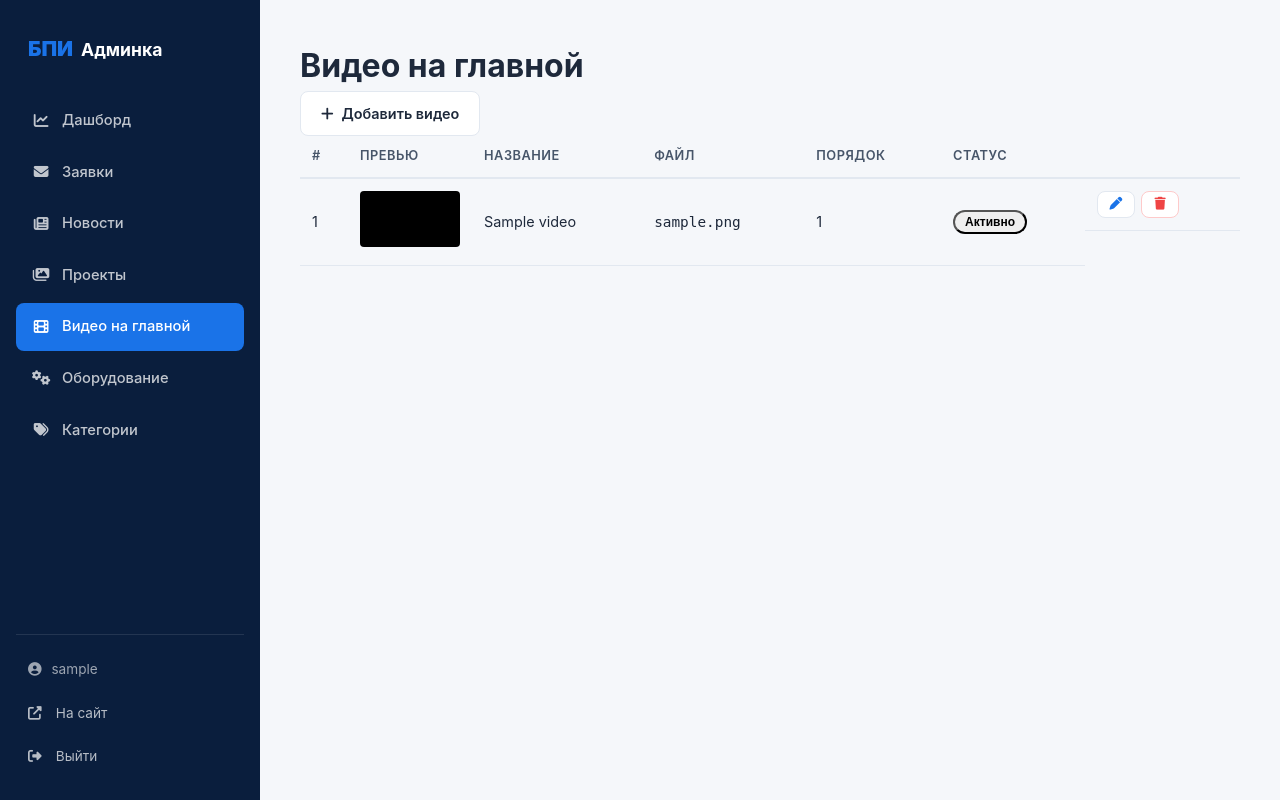
After one commit to alexinfo277-rgb/site_belproming, a Flask app: page /admin/hero-videos in a window 1280 px wide. The commit adds this page. Run offline with Flask 3, Linux system fonts and the light colour scheme; a user stored in the database is signed in; tables that the repository leaves empty hold one stand-in row (values such as "Sample post"); some libraries are stand-ins or nearby versions; grey boxes are pictures that could not be loaded.

Commit message:
Updated the admin panel: 1) Uploading videos to the site 2) Corrected color footer

```diff
--- a/app/blueprints/admin.py
+++ b/app/blueprints/admin.py
@@ -11,7 +11,7 @@ from wtforms import StringField, PasswordField, BooleanField
 from wtforms.validators import DataRequired
 
 from app.extensions import db, limiter
-from app.models import User, Request, News, Project, Equipment, EquipmentCategory
+from app.models import User, Request, News, Project, Equipment, EquipmentCategory, HeroVideo
 
 from app.utils.uploads import save_upload, delete_upload
 
@@ -604,3 +604,97 @@ def equipment_category_toggle(cat_id):
     state = 'видна на сайте' if item.is_published else 'скрыта с фильтров'
     flash(f'Категория «{item.name_ru}» — {state}', 'success')
     return redirect(url_for('admin.equipment_categories_list'))
+
+# ─── Список видео ───
+@admin_bp.route('/hero-videos')
+@login_required
+def hero_videos_list():
+    videos = HeroVideo.query.order_by(HeroVideo.sort_order, HeroVideo.id).all()
+    return render_template('admin/hero_videos.html', videos=videos)
+
+
+# ─── Загрузка нового видео ───
+@admin_bp.route('/hero-videos/new', methods=['GET', 'POST'])
+@login_required
+def hero_video_new():
+    if request.method == 'POST':
+        title = request.form.get('title', '').strip()
+        sort_order = request.form.get('sort_order', 0, type=int)
+        is_active = bool(request.form.get('is_active'))
+
+        file = request.files.get('video')
+        if not file or not file.filename:
+            flash('Выберите видеофайл', 'error')
+            return redirect(request.url)
+
+        # Разрешаем только видео
+        allowed = {'mp4', 'webm', 'mov'}
+        ext = file.filename.rsplit('.', 1)[-1].lower()
+        if ext not in allowed:
+            flash('Допустимы только mp4, webm, mov', 'error')
+            return redirect(request.url)
+
+        filename = save_upload(file, subfolder='hero')
+
+        video = HeroVideo(
+            title=title,
+            filename=filename,
+            sort_order=sort_order,
+            is_active=is_active,
+        )
+        db.session.add(video)
+        db.session.commit()
+        flash('Видео добавлено', 'success')
+        return redirect(url_for('admin.hero_videos_list'))
+
+    return render_template('admin/hero_video_form.html', video=None)
+
+
+# ─── Редактирование ───
+@admin_bp.route('/hero-videos/<int:vid>/edit', methods=['GET', 'POST'])
+@login_required
+def hero_video_edit(vid):
+    video = HeroVideo.query.get_or_404(vid)
+
+    if request.method == 'POST':
+        video.title = request.form.get('title', '').strip()
+        video.sort_order = request.form.get('sort_order', 0, type=int)
+        video.is_active = bool(request.form.get('is_active'))
+
+        # Если загрузили новое видео — заменяем старое
+        file = request.files.get('video')
+        if file and file.filename:
+            ext = file.filename.rsplit('.', 1)[-1].lower()
+            if ext not in {'mp4', 'webm', 'mov'}:
+                flash('Допустимы только mp4, webm, mov', 'error')
+                return redirect(request.url)
+            delete_upload(video.filename)
+            video.filename = save_upload(file, subfolder='hero')
+
+        db.session.commit()
+        flash('Видео обновлено', 'success')
+        return redirect(url_for('admin.hero_videos_list'))
+
+    return render_template('admin/hero_video_form.html', video=video)
+
+
+# ─── Удаление ───
+@admin_bp.route('/hero-videos/<int:vid>/delete', methods=['POST'])
+@login_required
+def hero_video_delete(vid):
+    video = HeroVideo.query.get_or_404(vid)
+    delete_upload(video.filename)
+    db.session.delete(video)
+    db.session.commit()
+    flash('Видео удалено', 'success')
+    return redirect(url_for('admin.hero_videos_list'))
+
+
+# ─── Быстрое вкл/выкл ───
+@admin_bp.route('/hero-videos/<int:vid>/toggle', methods=['POST'])
+@login_required
+def hero_video_toggle(vid):
+    video = HeroVideo.query.get_or_404(vid)
+    video.is_active = not video.is_active
+    db.session.commit()
+    return redirect(url_for('admin.hero_videos_list'))
--- a/static/js/main.js
+++ b/static/js/main.js
@@ -426,7 +426,7 @@
   let heroSlideIndex = 0;
   let heroSlideTimer = null;
 
-  if (heroVideos.length > 1) {
+  if (heroVideos.length >= 1) {
     const switchHeroSlide = (index) => {
       // Нормализуем индекс (зацикливаем)
       heroSlideIndex = (index + heroVideos.length) % heroVideos.length;
--- a/templates/admin/base.html
+++ b/templates/admin/base.html
@@ -33,6 +33,10 @@
       <a href="{{ url_for('admin.projects_list') }}"
          class="admin__nav-link {% if request.endpoint and 'project' in request.endpoint %}active{% endif %}">
         <i class="fas fa-images"></i> Проекты
+      </a>
+      <a href="{{ url_for('admin.hero_videos_list') }}"
+          class="admin__nav-link {% if 'hero_video' in request.endpoint %}active{% endif %}">
+        <i class="fas fa-film"></i> Видео на главной
       </a>
       <a href="{{ url_for('admin.equipment_list') }}"
          class="admin__nav-link {% if request.endpoint and 'equipment' in request.endpoint %}active{% endif %}">
--- /dev/null
+++ b/templates/admin/hero_videos.html
@@ -0,0 +1,64 @@
+{% extends 'admin/base.html' %}
+{% block title %}Видео на главной{% endblock %}
+
+{% block content %}
+<div class="admin__header">
+  <h1>Видео на главной</h1>
+  <a href="{{ url_for('admin.hero_video_new') }}" class="admin-btn admin-btn--primary">
+    <i class="fas fa-plus"></i> Добавить видео
+  </a>
+</div>
+
+{% if videos %}
+<table class="admin-table">
+  <thead>
+    <tr>
+      <th>#</th>
+      <th>Превью</th>
+      <th>Название</th>
+      <th>Файл</th>
+      <th>Порядок</th>
+      <th>Статус</th>
+      <th></th>
+    </tr>
+  </thead>
+  <tbody>
+    {% for v in videos %}
+    <tr>
+      <td>{{ v.id }}</td>
+      <td style="width:120px">
+        <video src="{{ url_for('static', filename=v.filename) if v.filename.startswith('uploads') else url_for('uploaded_file', filename=v.filename) }}"
+               style="width:100px;height:56px;object-fit:cover;border-radius:4px;background:#000"
+               muted></video>
+      </td>
+      <td>{{ v.title or '—' }}</td>
+      <td><code>{{ v.filename }}</code></td>
+      <td>{{ v.sort_order }}</td>
+      <td>
+        <form method="POST" action="{{ url_for('admin.hero_video_toggle', vid=v.id) }}" style="display:inline">
+          <button type="submit" class="admin-badge {% if v.is_active %}admin-badge--success{% else %}admin-badge--muted{% endif %}">
+            {% if v.is_active %}Активно{% else %}Скрыто{% endif %}
+          </button>
+        </form>
+      </td>
+      <td class="admin-table__actions">
+        <a href="{{ url_for('admin.hero_video_edit', vid=v.id) }}" class="admin-btn admin-btn--sm">
+          <i class="fas fa-pen"></i>
+        </a>
+        <form method="POST" action="{{ url_for('admin.hero_video_delete', vid=v.id) }}"
+              onsubmit="return confirm('Удалить видео?')" style="display:inline">
+          <button type="submit" class="admin-btn admin-btn--sm admin-btn--danger">
+            <i class="fas fa-trash"></i>
+          </button>
+        </form>
+      </td>
+    </tr>
+    {% endfor %}
+  </tbody>
+</table>
+{% else %}
+<div class="admin-empty">
+  <p>Пока нет видео. Загрузите первое — оно появится в hero-блоке на главной.</p>
+</div>
+{% endif %}
+{% endblock %}
```
Also changed, not shown: app/blueprints/main_bp.py (+8 -2 lines), app/config.py (+7 -2 lines), app/models.py (+15 -0 lines), app/utils/uploads.py (+20 -9 lines), static/css/style.css (+8 -8 lines), templates/admin/hero_video_form.html (added, +50 -0 lines), templates/index.html (+16 -25 lines).
